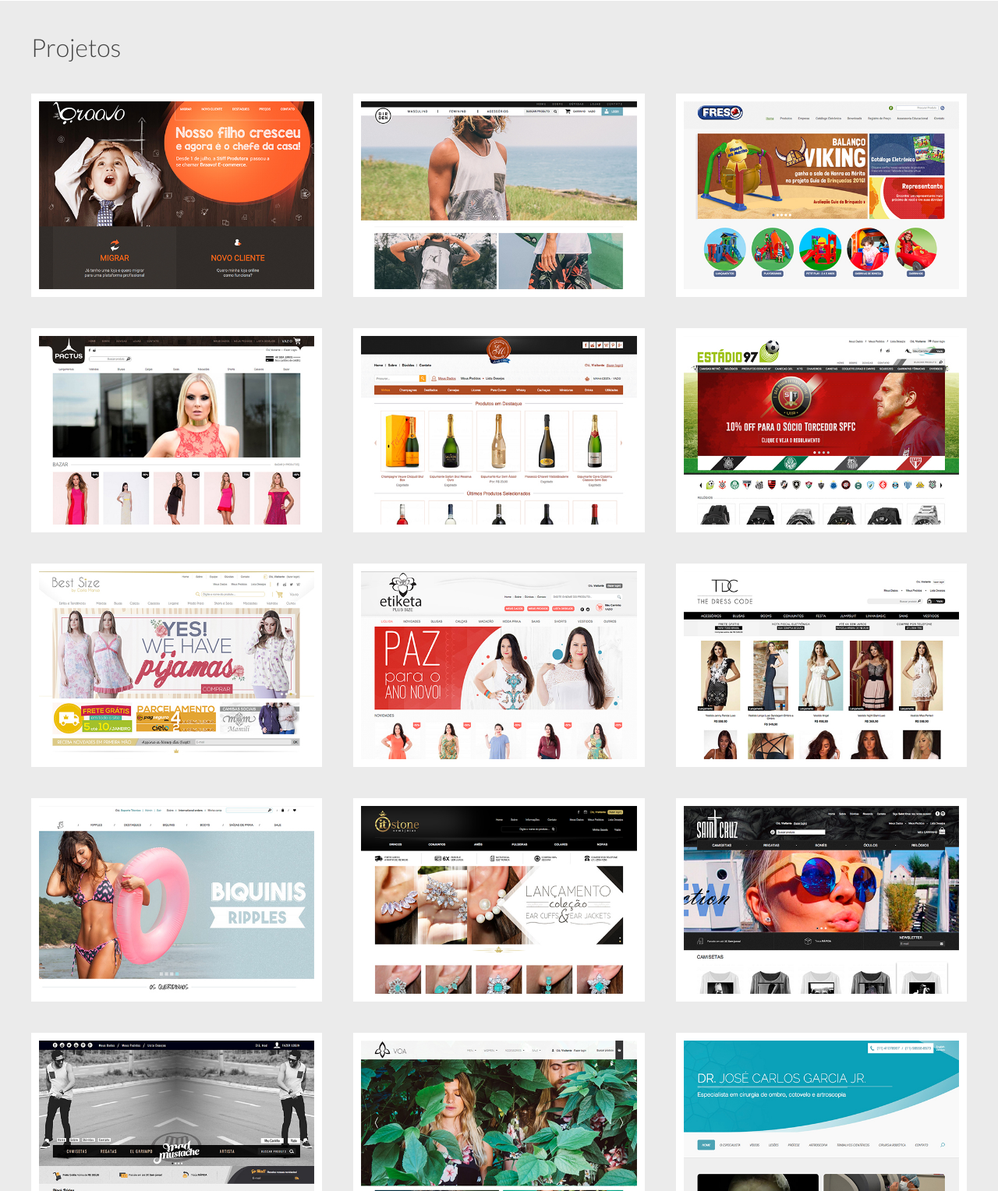
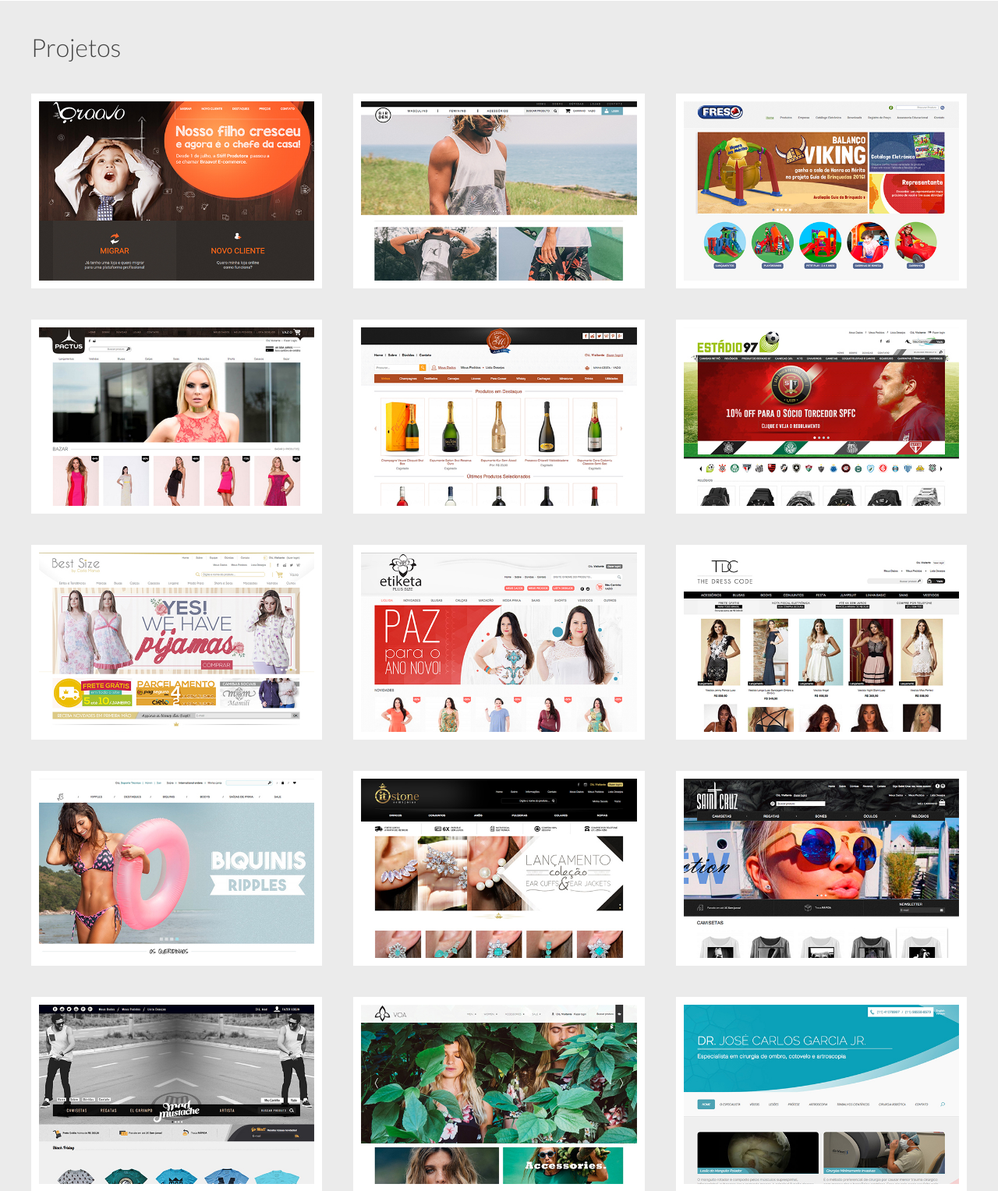
Before and after one commit to caueamaral/portfolio, a PHP site: page / in a window 1280 px wide. Shown: the part 1313-2841 px from the top of the page at 78% size. Run offline with PHP 8.4, Linux system fonts and the light colour scheme.

Commit message:
Revisão: imagens destorcidas

```diff
--- a/css/layout.css
+++ b/css/layout.css
@@ -131,13 +131,12 @@ body {
     padding-left: 20px;
     width: 100%; }
   .projetos-box {
-    background: #ddd url(../img/preloader.gif) no-repeat center;
+    background: #fff url(../img/preloader.gif) no-repeat center;
     display: block;
-    padding-bottom: 70%;
+    padding-bottom: 66.9%;
     position: relative;
     width: 100%; }
   .projetos-imagem {
-    background: #fff;
     height: 100%;
     left: 0;
     position: absolute;
--- a/sass/layout.scss
+++ b/sass/layout.scss
@@ -98,8 +98,8 @@ body{color:#444; font-family: 'Lato', serif;}
 
   &-lista {margin-left:-20px; overflow:hidden;}
   &-item  {margin-top:20px; padding-left:20px; width:100%;}
-  &-box   {background:#ddd url(../img/preloader.gif) no-repeat center; display:block; padding-bottom:70%; position:relative; width:100%;}
-  &-imagem{background:#fff; height:100%; left:0; position:absolute; padding:10px; top:0; width:100%;}
+  &-box   {background:#fff url(../img/preloader.gif) no-repeat center; display:block; padding-bottom:66.9%; position:relative; width:100%;}
+  &-imagem{height:100%; left:0; position:absolute; padding:10px; top:0; width:100%;}
 
   @media (min-width:700px) {
     padding:30px 0 60px;
```
Also changed, not shown: img/preloader.gif, 1 other file.
